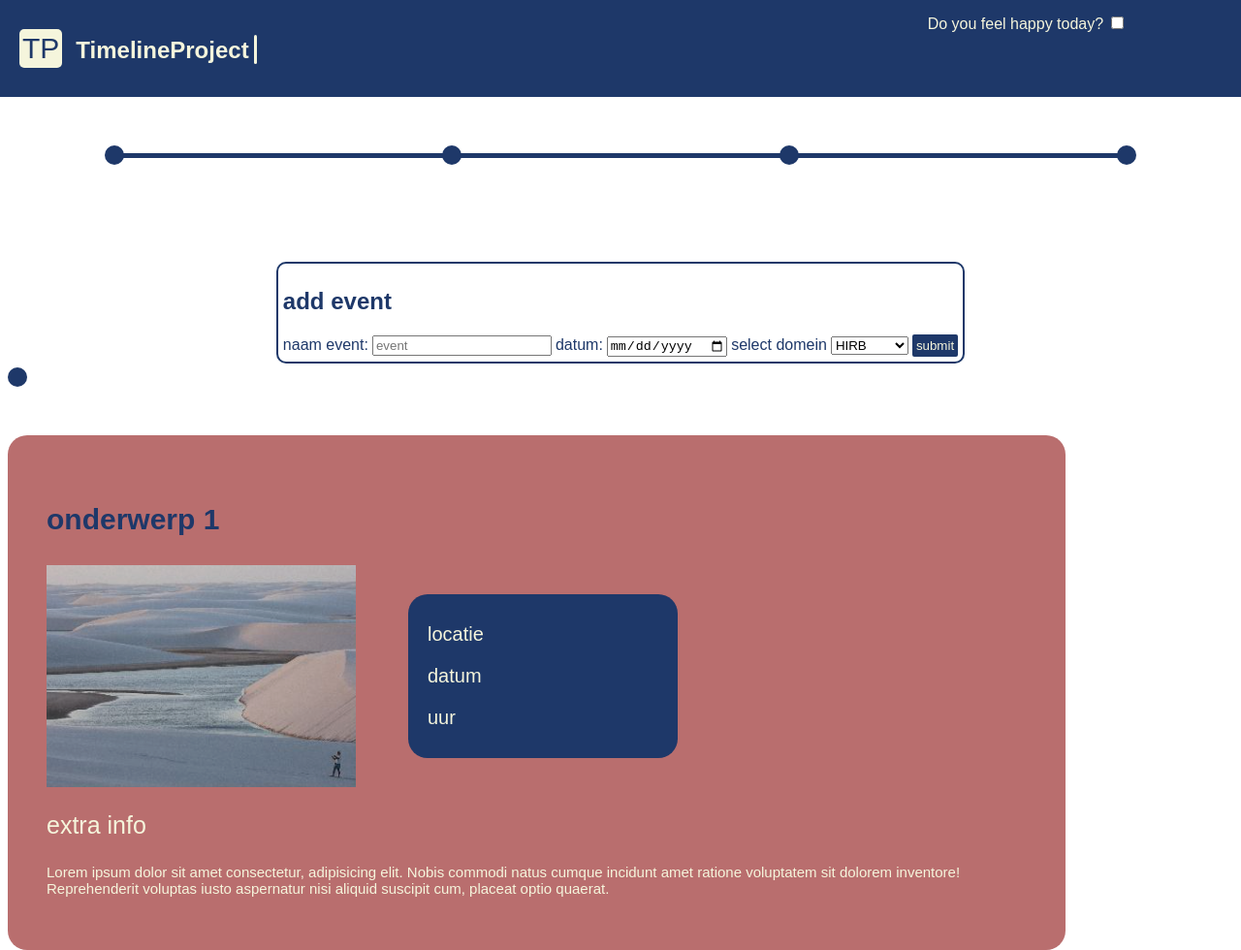
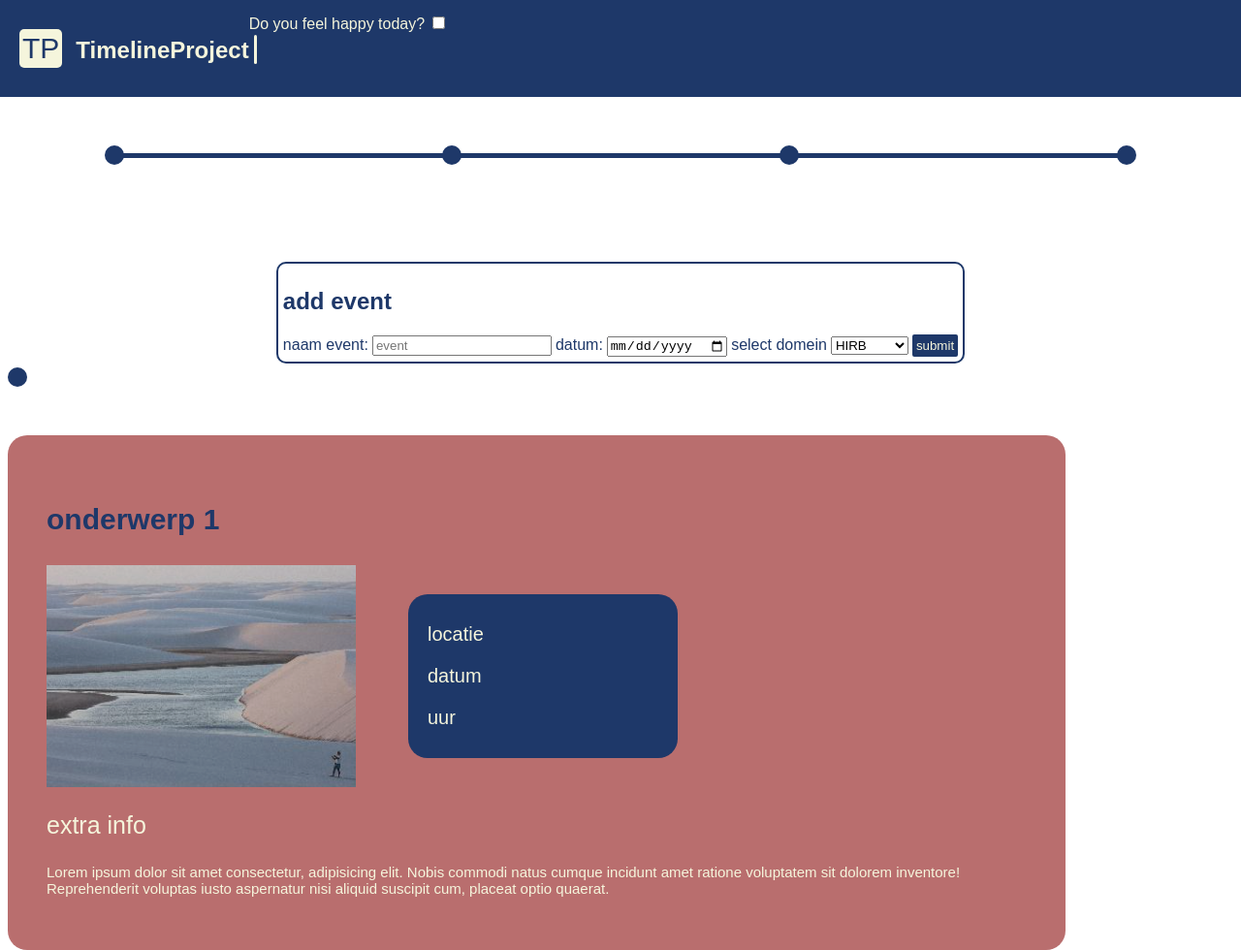
Before and after one commit to Kaatdj/timeline-project, a plain HTML site: page index.html in a window 1280 px wide. Shown: the top 980 px of the page at 97% size. Drawn offline with Linux system fonts and the light colour scheme.

Commit message:
Update TP.css

```diff
--- a/TP.css
+++ b/TP.css
@@ -30,10 +30,6 @@
                 margin-left: 5px;
                 margin-right: 5px;
                 border-radius: 10px;
-            }
-
-            .happy-meter {
-                margin-left: 700px;
             }
 
             .happy-meter, .onderwerp, .hori-lijn {
```
